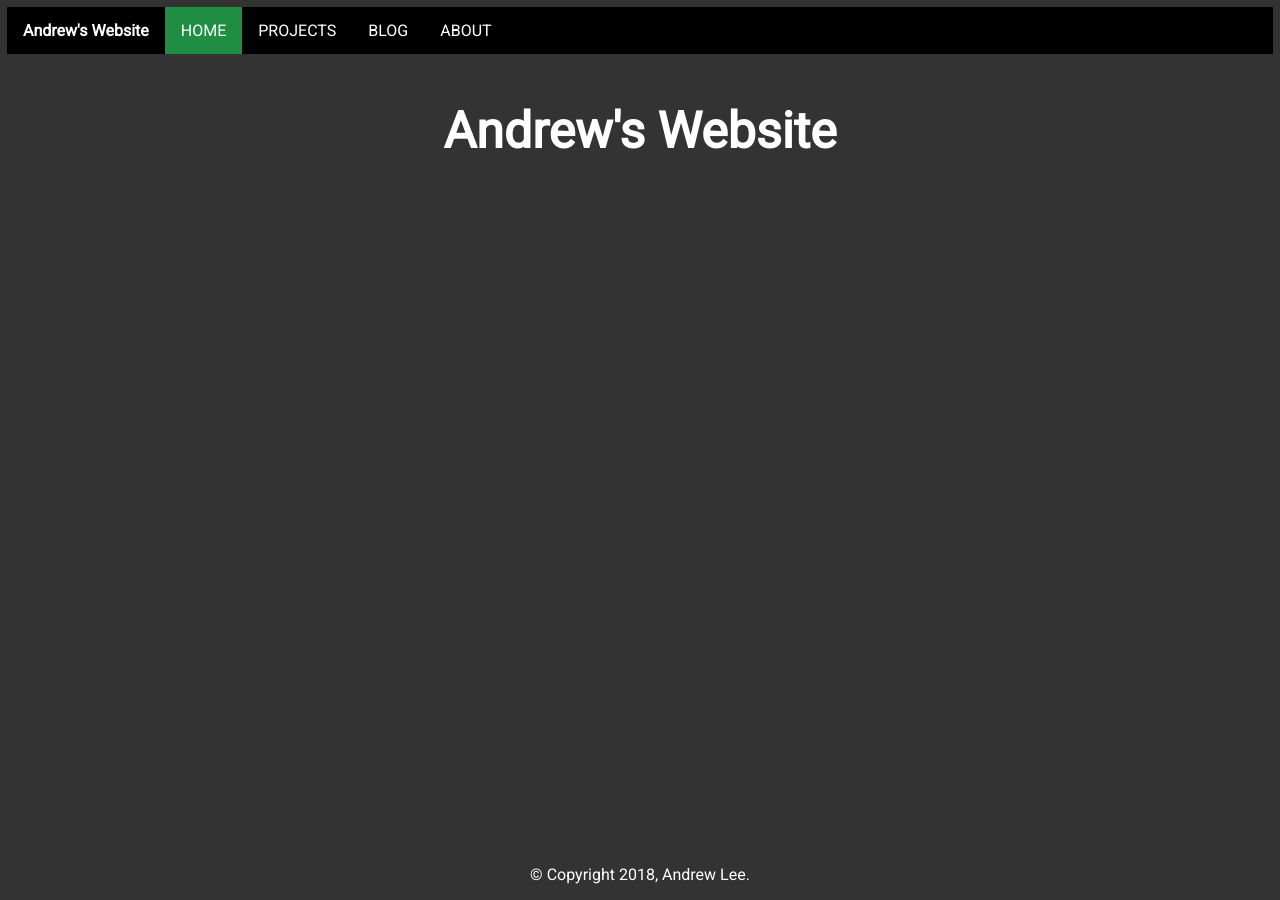
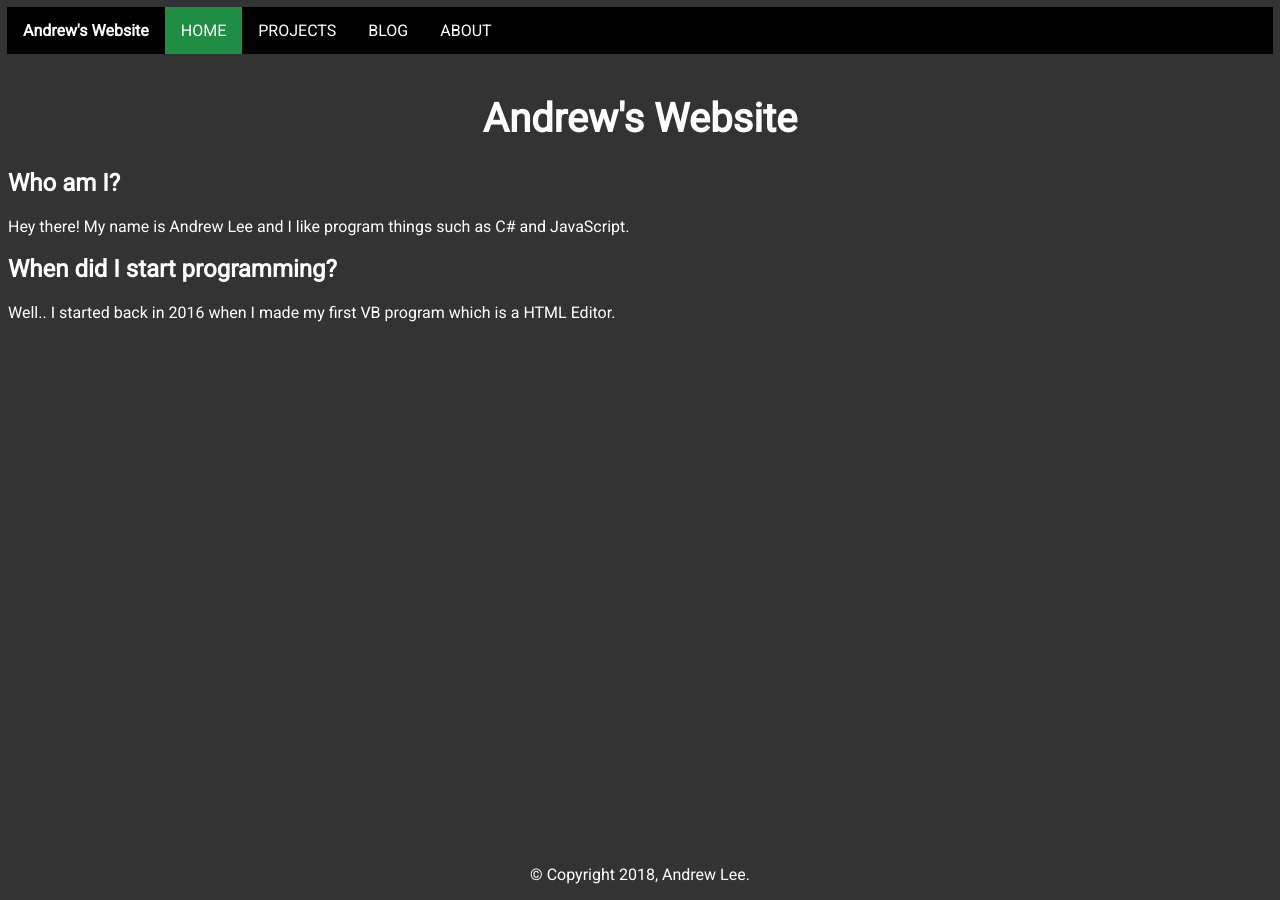
Before and after one commit to Alee14/personal-website, a Jekyll site: the page built from index.html, in a window 1280 px wide. Built offline with Jekyll 4.4.1, drawn with Linux system fonts in a browser that asks for light colours.

Commit message:
Added some things

```diff
--- a/_config.yml
+++ b/_config.yml
@@ -16,7 +16,7 @@
 title: Andrew's Website
 email: alee14498@gmail.com
 description: >- # this means to ignore newlines until "baseurl:"
-  My personal website
+  Andrew's personal website
 # baseurl: "" # the subpath of your site, e.g. /blog
 url: "http://alee14.ml" # the base hostname & protocol for your site, e.g. http://example.com
 
--- a/_includes/navigator.html
+++ b/_includes/navigator.html
@@ -1,6 +1,6 @@
 <div id="navigation">
     <ul class="navbar">
-      <li class="nav logo">Andrew's Website</li>
+      <li class="nav logo">{{ site.title }}</li>
       <li class="nav" {% if page.url == "/" %}style="background-color: #1f8e42;"{% endif %}><a class="nav" href="/">HOME</a></li>
       <li class="nav" {% if page.url == "/project.html" %}style="background-color: #1f8e42;"{% endif %}><a class="nav"href="/project.html">PROJECTS</a></li>
       <li class="nav" {% if page.url == "/blog.html" %}style="background-color: #1f8e42;"{% endif %}><a class="nav" href="/blog.html">BLOG</a></li>
--- a/blog.html
+++ b/blog.html
@@ -5,7 +5,7 @@ project: Andrew's Website
 <HTML>
   <HEAD>
     {% include heading.html %}
-    <TITLE>Andrew's Website Blog</TITLE>
+    <TITLE>Andrew's Blog</TITLE>
   </HEAD>
 <BODY>
   {% include navigator.html %}
--- a/index.html
+++ b/index.html
@@ -5,12 +5,15 @@ project: Andrew's Website
 <HTML>
   <HEAD>
     {% include heading.html %}
-    <TITLE>Andrew's Website</TITLE>
+    <TITLE>{{ site.title }}</TITLE>
   </HEAD>
 <BODY>
   {% include navigator.html %}
-<h1 class ="title">Andrew's Website</h1>
-
+<h1 class ="title">{{ site.title }}</h1>
+<h2>Who am I?</h2>
+<p>Hey there! My name is Andrew Lee and I like program things such as C# and JavaScript.</p>
+<h2>When did I start programming?</h2>
+<p>Well.. I started back in 2016 when I made my first VB program which is a HTML Editor.</p>
 
   {% include footer.html %}
 </BODY>
--- a/style.css
+++ b/style.css
@@ -37,10 +37,6 @@ a {
     text-align: center;
 }
 
-.answer {
-    font-style: italic;
-    padding: 0;
-}
 .footer {
     position: fixed;
     left: 0;
@@ -51,7 +47,7 @@ a {
 }
 
 .title{
-    font-size: 50px;
+    font-size: 40px;
     text-align: center;
 }
 
@@ -111,11 +107,6 @@ li a:hover {
     text-align: center;
 }
 
-.Question {
-    padding: 0;
-
-}
-
 .nav .icon {
     display: none;
 }
```
Also changed, not shown: about.html (added, +20 -0 lines), project.html (added, +20 -0 lines).
